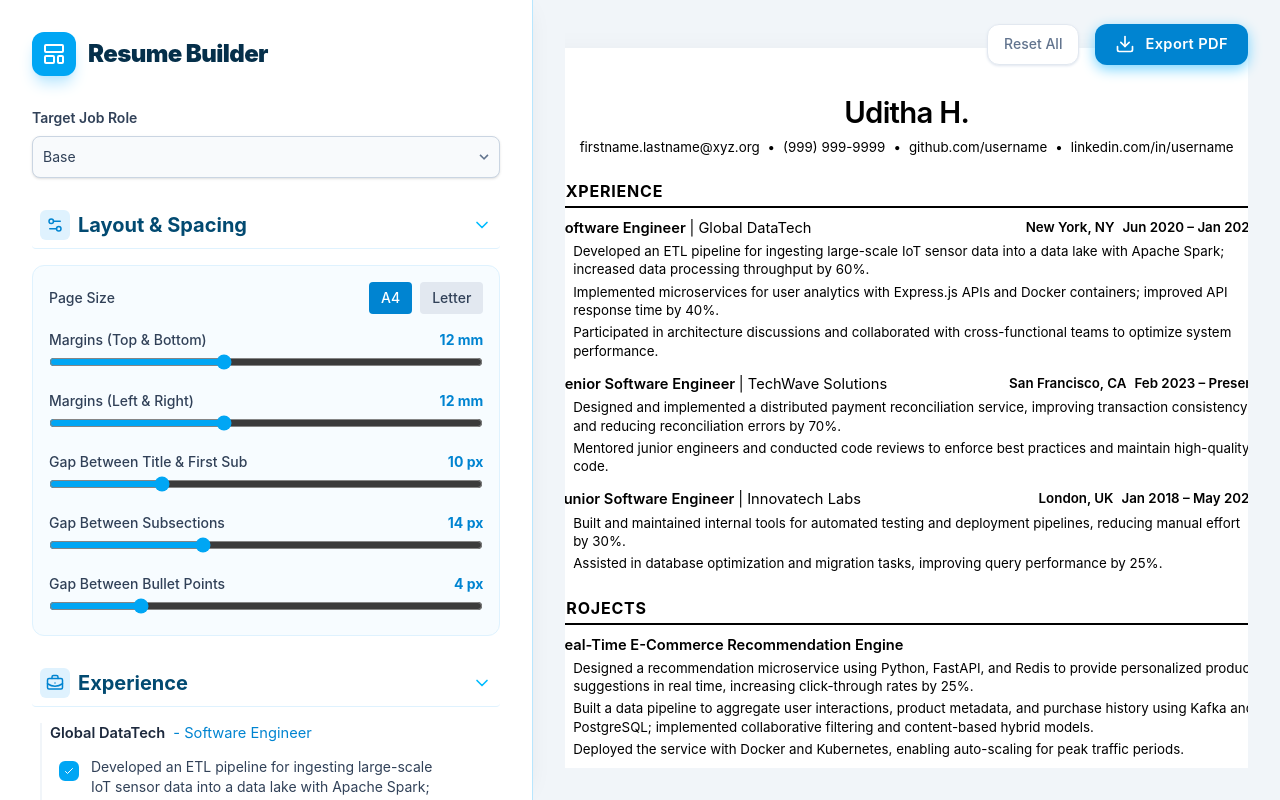
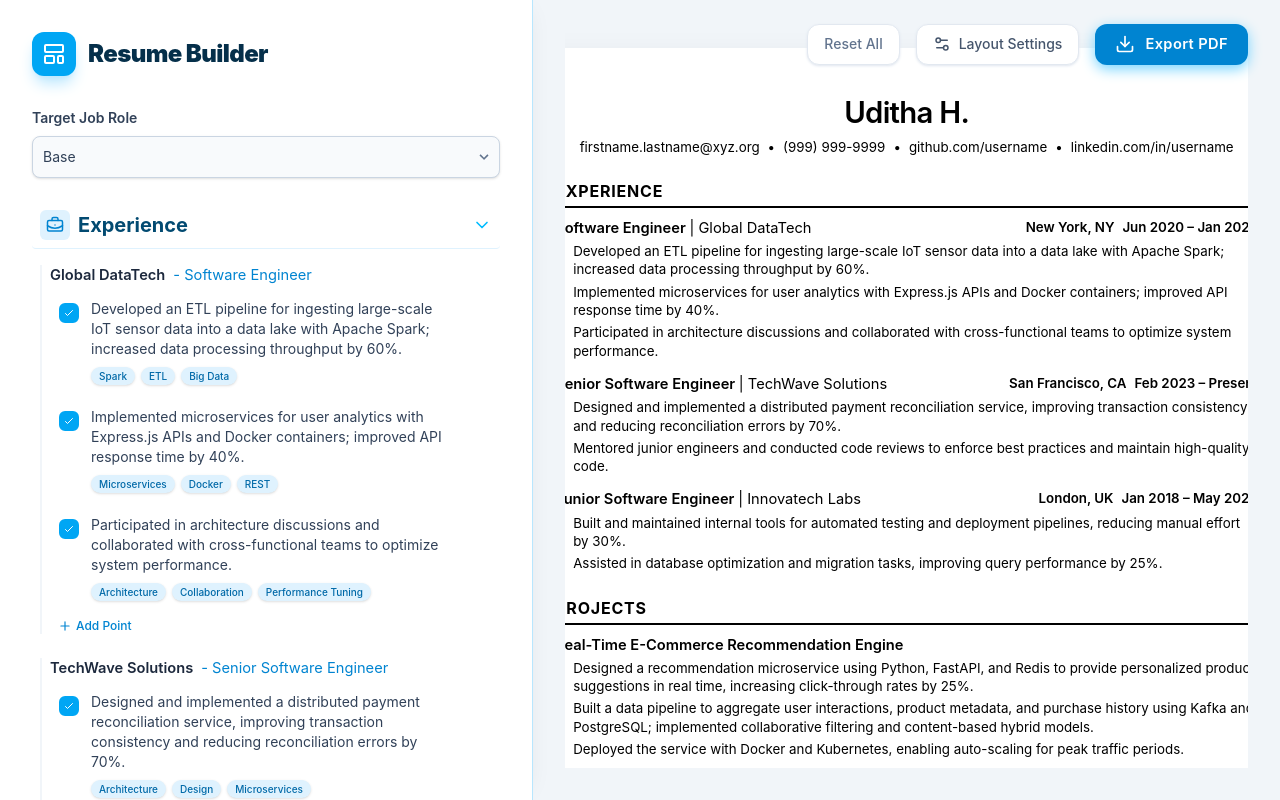
Before and after one commit to ulkpro/ResumeForge, a React (Vite) app: page / in a window 1280 px wide. Built offline with nearby package versions, Linux system fonts and the light colour scheme.

Commit message:
Move layout controls to PreviewToolbar

```diff
--- a/src/App.tsx
+++ b/src/App.tsx
@@ -37,8 +37,6 @@ export default function App() {
 
       {/* Sidebar Editor */}
       <Sidebar
-        layout={layout}
-        setLayout={setLayout}
         collapsedSections={collapsedSections}
         onToggleSection={toggleSection}
         experienceData={experienceData}
@@ -60,6 +58,8 @@ export default function App() {
         <PreviewToolbar
           onReset={handleReset}
           onExportPDF={() => handleExportPDF(layout)}
+          layout={layout}
+          setLayout={setLayout}
         />
 
         <div className="flex-1 overflow-y-auto w-full flex justify-center pb-12 pt-4">
--- a/src/components/editor/Sidebar.tsx
+++ b/src/components/editor/Sidebar.tsx
@@ -1,5 +1,4 @@
-import { LayoutTemplate, BriefcaseBusiness, FolderGit2, GraduationCap, Code2, Settings2 } from 'lucide-react';
-import { LayoutControls } from './LayoutControls';
+import { LayoutTemplate, BriefcaseBusiness, FolderGit2, GraduationCap, Code2 } from 'lucide-react';
 import { SectionHeader } from '../common/SectionHeader';
 import { CheckboxItem } from '../common/CheckboxItem';
 import { AddPointForm } from '../common/AddPointForm';
@@ -7,8 +6,6 @@ import type { ResumeData } from '../../utils/parser';
 import type { LayoutSettings } from '../../types';
 
 interface SidebarProps {
-    layout: LayoutSettings;
-    setLayout: React.Dispatch<React.SetStateAction<LayoutSettings>>;
     collapsedSections: Record<string, boolean>;
     onToggleSection: (section: string) => void;
     experienceData: ResumeData[];
@@ -26,7 +23,6 @@ interface SidebarProps {
 }
 
 export function Sidebar({
-    layout, setLayout,
     collapsedSections, onToggleSection, experienceData, projectData, educationData, skillsData,
     selectedPoints, onPointToggle, onAddPoint, onEditPoint, onDeletePoint,
     targetRole, setTargetRole, allRoles
@@ -140,10 +136,6 @@ export function Sidebar({
                 </div>
             </div>
 
-            <div className="mb-6">
-                <SectionHeader icon={Settings2} title="Layout & Spacing" sectionKey="layoutControls" isCollapsed={!!collapsedSections['layoutControls']} onToggle={onToggleSection} />
-                {!collapsedSections['layoutControls'] && <LayoutControls layout={layout} setLayout={setLayout} />}
-            </div>
 
             <div className="space-y-6 pb-20">
                 {renderSection(experienceData, "Experience", "experience", BriefcaseBusiness)}
--- a/src/components/preview/PreviewToolbar.tsx
+++ b/src/components/preview/PreviewToolbar.tsx
@@ -1,19 +1,40 @@
-import { Download } from 'lucide-react';
+import { useState } from 'react';
+import { Download, Settings2 } from 'lucide-react';
+import type { LayoutSettings } from '../../types';
+import { LayoutControls } from '../editor/LayoutControls';
 
 interface PreviewToolbarProps {
     onReset: () => void;
     onExportPDF: () => void;
+    layout: LayoutSettings;
+    setLayout: React.Dispatch<React.SetStateAction<LayoutSettings>>;
 }
 
-export function PreviewToolbar({ onReset, onExportPDF }: PreviewToolbarProps) {
+export function PreviewToolbar({ onReset, onExportPDF, layout, setLayout }: PreviewToolbarProps) {
+    const [isOpen, setIsOpen] = useState(false);
+
     return (
-        <div className="absolute top-6 right-8 z-10 flex gap-4">
+        <div className="absolute top-6 right-8 z-20 flex gap-4">
             <button
                 onClick={onReset}
                 className="flex items-center gap-2 text-slate-500 hover:text-slate-700 bg-white px-4 py-2 rounded-xl shadow shadow-slate-200 transition-all font-medium border border-slate-200 text-sm"
             >
                 Reset All
             </button>
+            <div className="relative">
+                <button
+                    onClick={() => setIsOpen(!isOpen)}
+                    className="flex items-center gap-2 text-slate-600 hover:text-slate-800 bg-white px-4 py-2 rounded-xl shadow shadow-slate-200 transition-all font-medium border border-slate-200 text-sm h-full"
+                >
+                    <Settings2 size={18} className="stroke-2" />
+                    Layout Settings
+                </button>
+                {isOpen && (
+                    <div className="absolute top-full right-0 mt-3 w-80 bg-white z-50 rounded-2xl shadow-[0_10px_40px_-10px_rgba(0,0,0,0.15)] border border-slate-200 p-2">
+                        <LayoutControls layout={layout} setLayout={setLayout} />
+                    </div>
+                )}
+            </div>
             <button
                 onClick={onExportPDF}
                 className="flex items-center gap-2.5 bg-sky-600 hover:bg-sky-500 hover:-translate-y-0.5 text-white px-5 py-2.5 rounded-xl shadow-[0_4px_14px_0_theme(colors.sky.300)] transition-all font-semibold"
```
